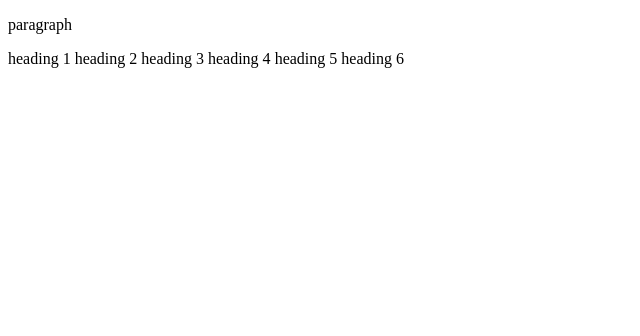
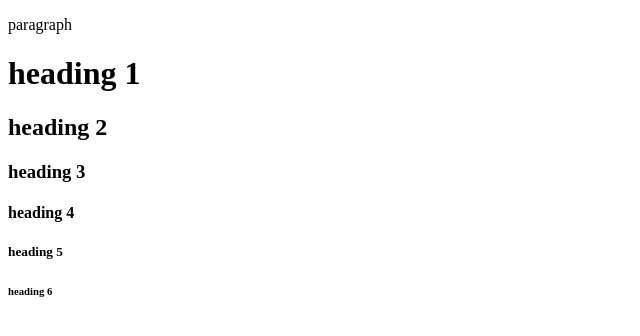
Before and after one commit to gunjalraju/html-css, a plain HTML site: page 001_essential tags/index.html in a window 1280 px wide. Shown: the whole page, without its empty margins (0-640 px from the left). Drawn offline with Linux system fonts and the light colour scheme.

Commit message:
emmet added

```diff
--- a/001_essential tags/index.html
+++ b/001_essential tags/index.html
@@ -9,11 +9,11 @@
 <p>paragraph</p>
 
 <!--h{heading $}*6-->
-<h>heading 1</h>
-<h>heading 2</h>
-<h>heading 3</h>
-<h>heading 4</h>
-<h>heading 5</h>
-<h>heading 6</h>
+<h1>heading 1</h1>
+<h2>heading 2</h2>
+<h3>heading 3</h3>
+<h4>heading 4</h4>
+<h5>heading 5</h5>
+<h6>heading 6</h6>
 </body>
 </html>
```
